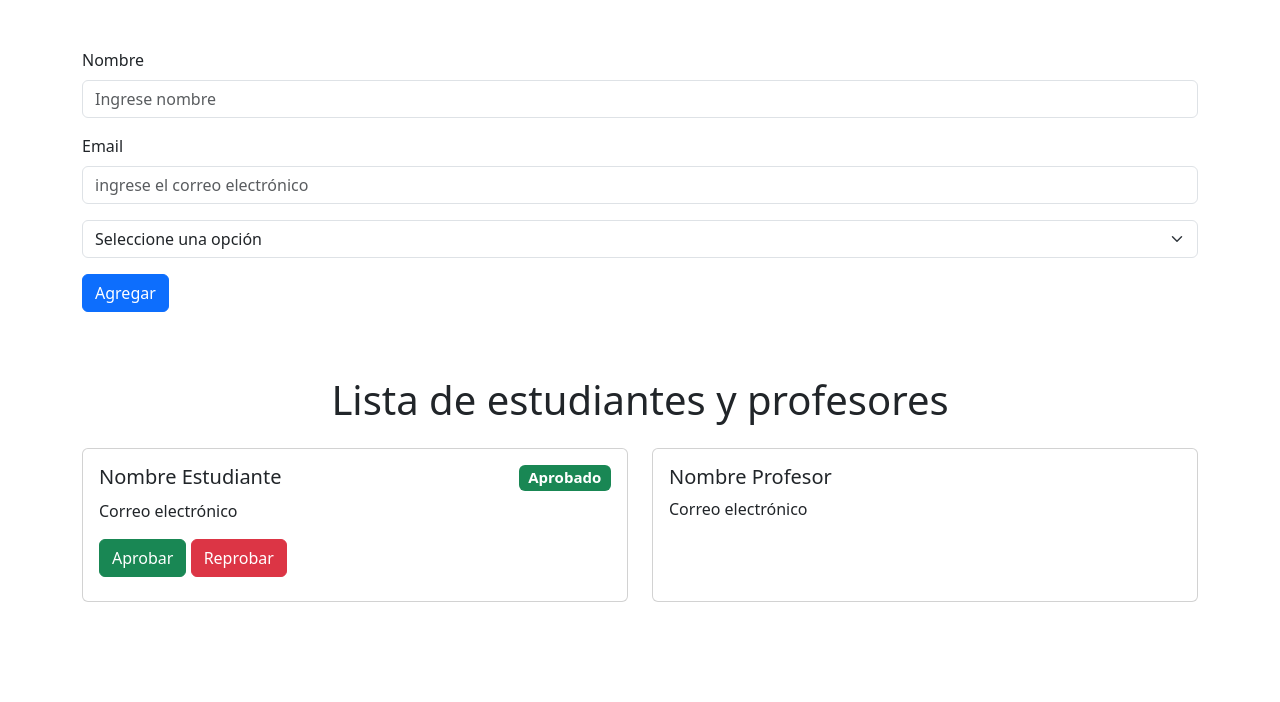
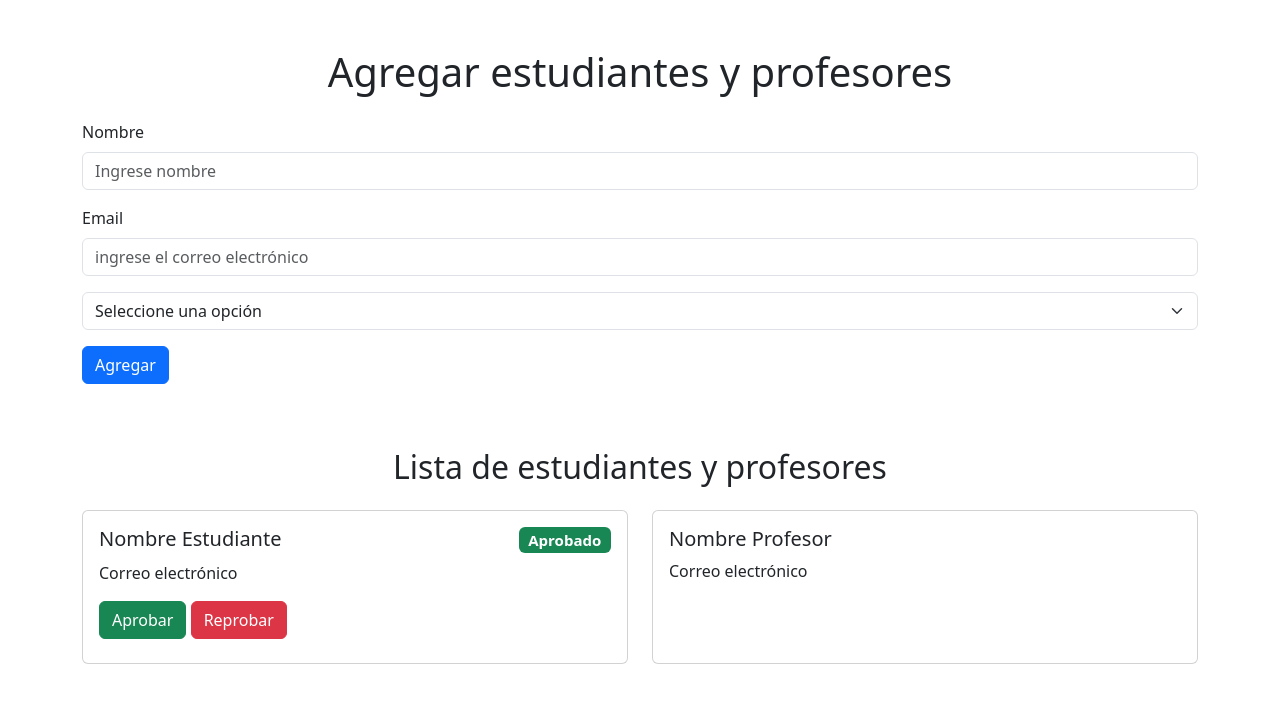
Before and after one commit to Alejandra-AD/POO_JS, a plain HTML site: page index.html in a window 1280 px wide. Drawn offline with nearby package versions, Linux system fonts and the light colour scheme; a script that the page names is missing.

Commit message:
html commit 3

```diff
--- a/index.html
+++ b/index.html
@@ -11,6 +11,7 @@
 
 <body>
     <div class="container mt-5">
+        <h1 class="text-center mb-4"> Agregar estudiantes y profesores</h1>
         <form>
             <div class="mb-3">
                 <label for="exampleInputName" class="form-label">Nombre</label>
@@ -34,7 +35,7 @@
         </form>
 
         <div class="row mt-5">
-            <h1 class="text-center mb-4">Lista de estudiantes y profesores</h1>
+            <h2 class="text-center mb-4">Lista de estudiantes y profesores</h2>
 
             <div class="col-md-6 mb-2" id="cards-estudiantes">
                 <div class="card mb-2 h-100">
```
